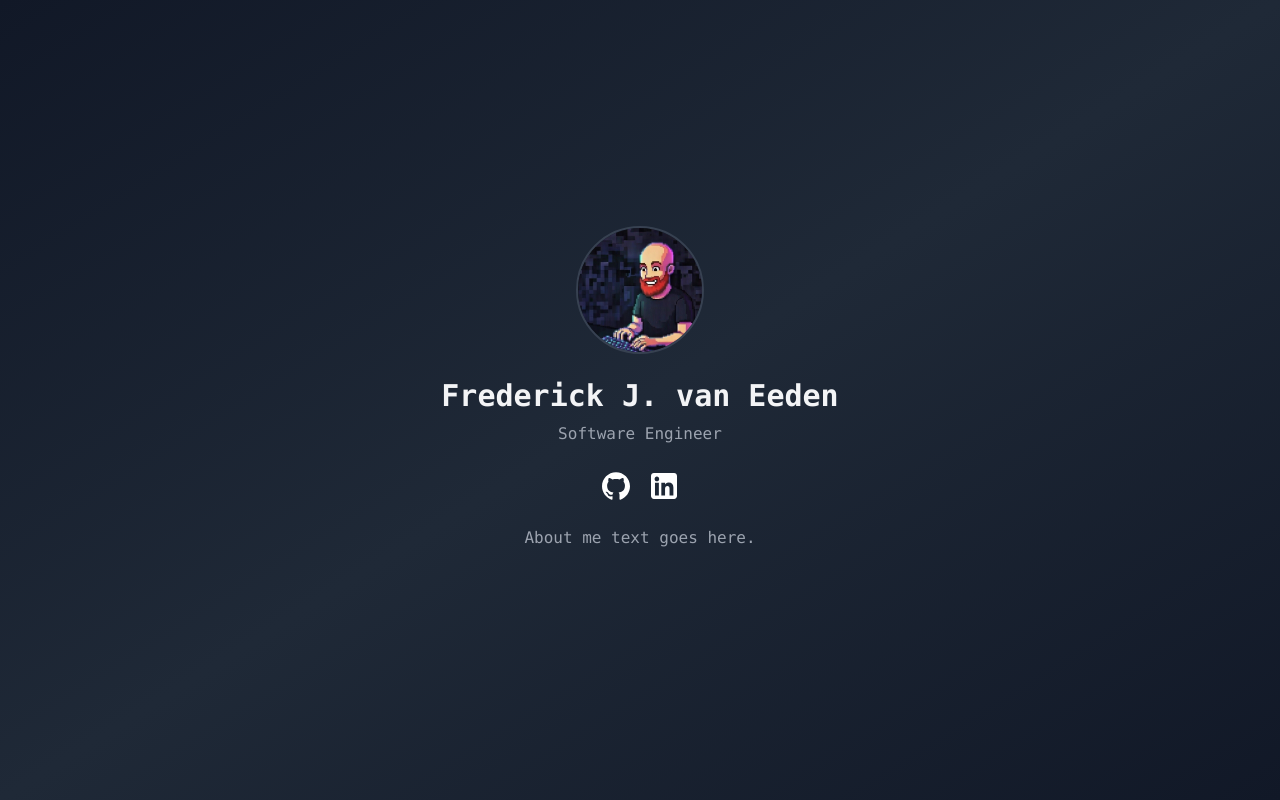
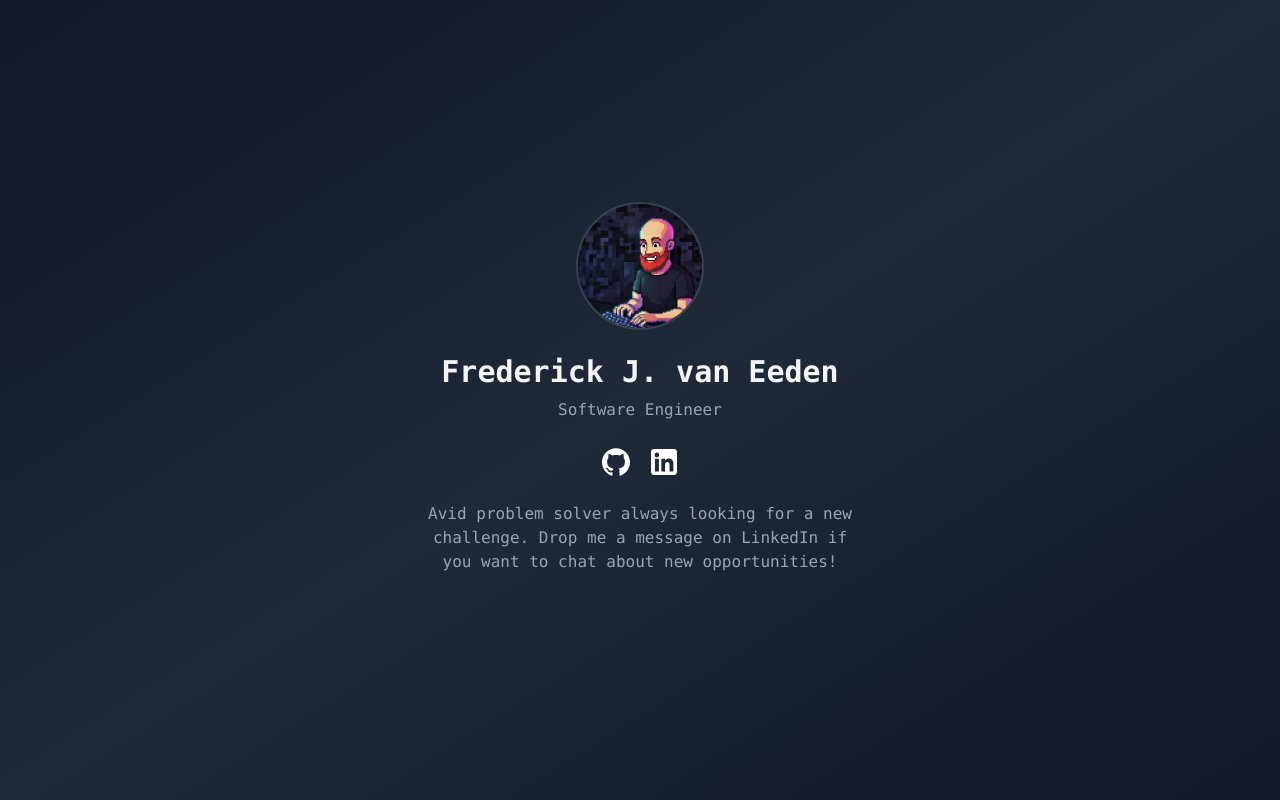
Before and after one commit to MetroFibre-FrederickVE/fvane.github.io, a plain HTML site: page index.html in a window 1280 px wide. Drawn offline with Linux system fonts and the light colour scheme.

Commit message:
Updated about text

```diff
--- a/index.html
+++ b/index.html
@@ -75,7 +75,7 @@
                 </path>
             </svg>
         </a>
-        <a href="https://www.linkedin.com/in/temp/" target="_blank" aria-label="LinkedIn" class="icon">
+        <a href="https://www.linkedin.com/in/frederick-j-van-eeden" target="_blank" aria-label="LinkedIn" class="icon">
             <svg xmlns="http://www.w3.org/2000/svg" style="fill: rgb(255, 255, 255);" width="32" height="32"
                 viewBox="0 0 32 32">
                 <path
@@ -87,7 +87,9 @@
 
     <!-- Short Bio -->
     <p class="text-center max-w-md text-gray-400 mb-6">
-        About me text goes here.
+        Avid problem solver always looking for a new challenge.
+
+        Drop me a message on LinkedIn if you want to chat about new opportunities!
     </p>
 
     <div class="flex flex-wrap justify-center gap-4 text-gray-200">
```
